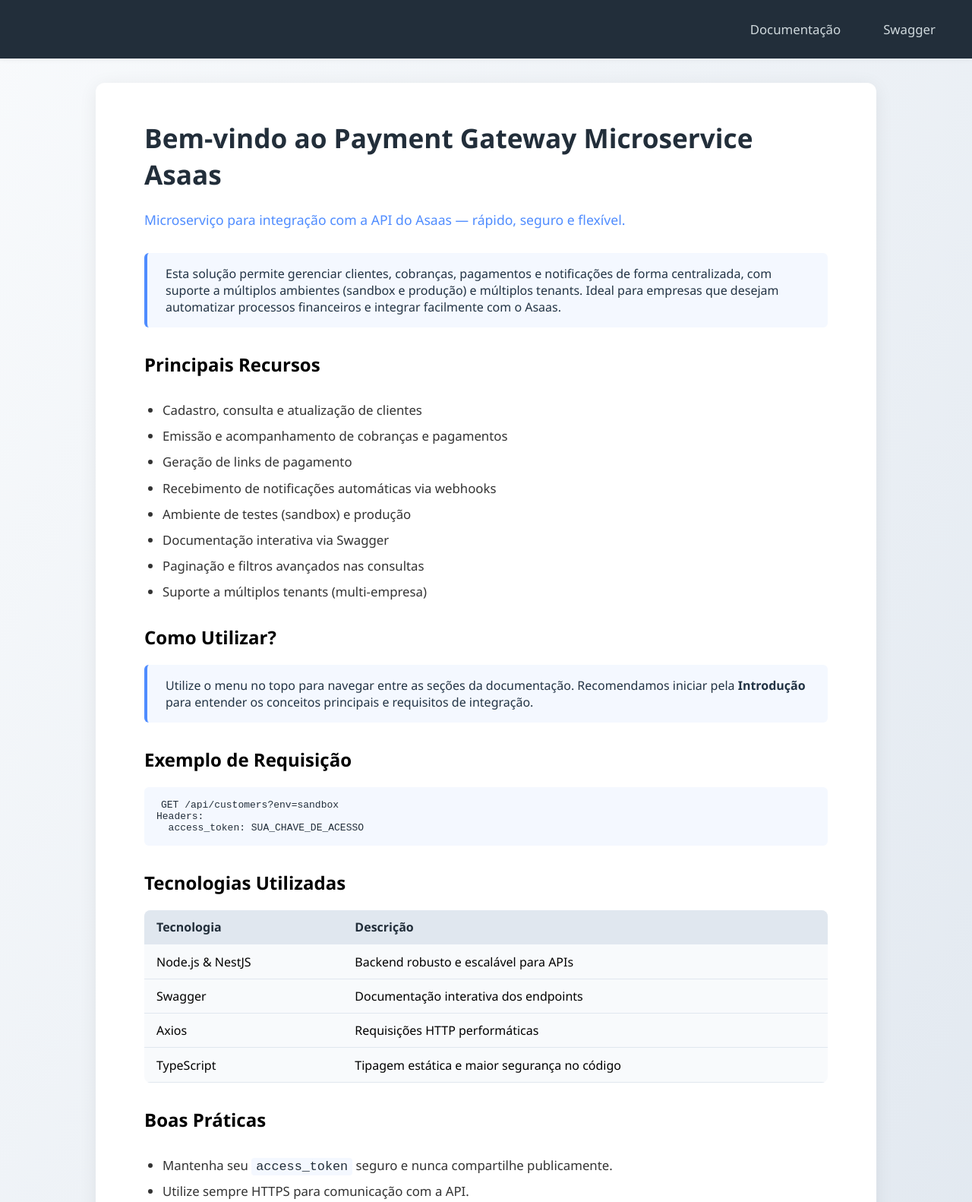
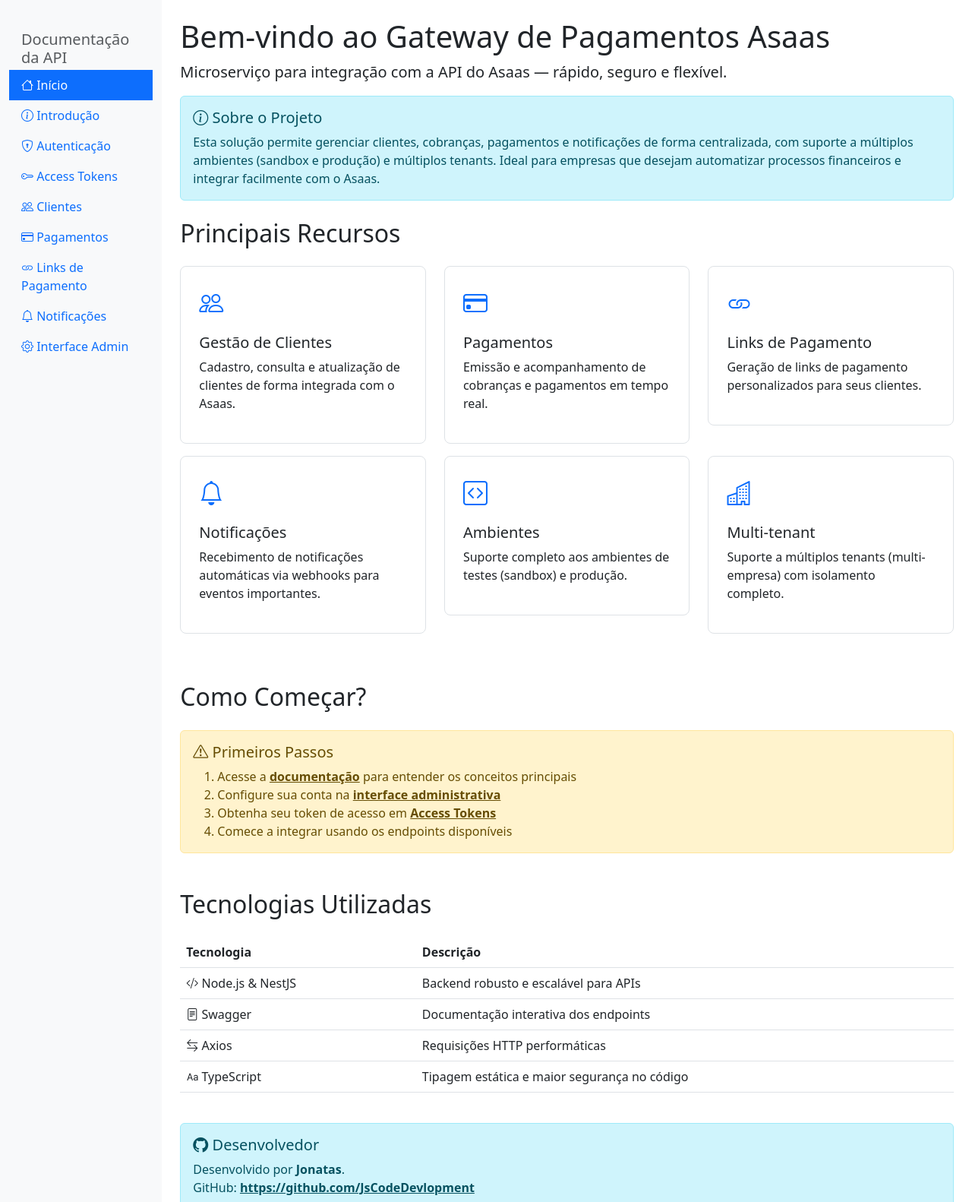
Before and after one commit to JsCodeDevlopment/asaas-payment-microservice, a website: page public/index.html in a window 1280 px wide. Shown: the top 1582 px of the page at 76% size. Drawn offline with nearby package versions, Linux system fonts and the light colour scheme.

Commit message:
refactor: update index.html to enhance layout and styling with Bootstrap, improve navigation structure, and modernize content presentation

```diff
--- a/public/index.html
+++ b/public/index.html
@@ -1,225 +1,267 @@
-<!doctype html>
+<!DOCTYPE html>
 <html lang="pt-BR">
 <head>
-    <meta charset="UTF-8" />
-    <meta name="viewport" content="width=device-width, initial-scale=1.0" />
-    <title>Payment Gateway Microservice Asaas</title>
+    <meta charset="UTF-8">
+    <meta name="viewport" content="width=device-width, initial-scale=1.0">
+    <title>Gateway de Pagamentos Asaas</title>
+    <link href="https://cdn.jsdelivr.net/npm/bootstrap@5.3.0/dist/css/bootstrap.min.css" rel="stylesheet">
+    <link href="https://cdn.jsdelivr.net/npm/bootstrap-icons@1.7.2/font/bootstrap-icons.css" rel="stylesheet">
     <style>
-      body {
-        margin: 0;
-        font-family: 'Segoe UI', Arial, sans-serif;
-        background: linear-gradient(120deg, #f8fafc 0%, #e0e7ef 100%);
-        min-height: 100vh;
-        display: flex;
-        flex-direction: column;
-      }
-      header {
-        width: 100%;
-        background: #222e3a;
-        color: #fff;
-        padding: 1.2rem 2rem;
-        box-sizing: border-box;
-        display: flex;
-        align-items: center;
-        justify-content: flex-end;
-        box-shadow: 0 2px 8px rgba(0, 0, 0, 0.04);
-        gap: 1.5rem;
-      }
-      header a {
-        color: #cfd8dc;
-        text-decoration: none;
-        font-weight: 500;
-        font-size: 1.05rem;
-        padding: 0.5rem 1rem;
-        border-radius: 4px;
-        transition:
-          background 0.2s,
-          color 0.2s;
-      }
-      header a:hover {
-        background: #4f8cff;
-        color: #fff;
-      }
-      main {
-        flex: 1;
-        padding: 3rem 4rem;
-        max-width: 900px;
-        margin: 2rem auto;
-        background: #fff;
-        border-radius: 12px;
-        box-shadow: 0 4px 24px rgba(0, 0, 0, 0.07);
-      }
-      h1 {
-        margin-top: 0;
-        font-size: 2.2rem;
-        color: #222e3a;
-      }
-      .subtitle {
-        color: #4f8cff;
-        font-size: 1.1rem;
+        .endpoint {
+            border-left: 4px solid #0d6efd;
+            padding-left: 1rem;
             margin-bottom: 2rem;
         }
-      ul.features {
-        margin: 2rem 0 2rem 1.5rem;
-        padding: 0;
-        color: #333;
+        .method {
+            font-weight: bold;
+            padding: 0.25rem 0.5rem;
+            border-radius: 0.25rem;
+            color: white;
         }
-      ul.features li {
-        margin-bottom: 0.7rem;
-        font-size: 1.05rem;
+        .get { background-color: #0d6efd; }
+        .post { background-color: #198754; }
+        .put { background-color: #fd7e14; }
+        .patch { background-color: #6f42c1; }
+        .delete { background-color: #dc3545; }
+        .required { color: #dc3545; }
+        .optional { color: #6c757d; }
+        .nav-link.active {
+            background-color: #0d6efd !important;
+            color: white !important;
         }
-      .info-box {
-        background: #f4f8ff;
-        border-left: 4px solid #4f8cff;
-        padding: 1rem 1.5rem;
-        border-radius: 6px;
-        margin-bottom: 2rem;
-        color: #234;
+        .nav-link {
+            color: #0d6efd;
         }
-      table {
-        border-collapse: collapse;
-        width: 100%;
-        margin-bottom: 2rem;
-        background: #f8fafc;
-        border-radius: 8px;
-        overflow: hidden;
-      }
-      th,
-      td {
-        border-bottom: 1px solid #e0e7ef;
-        padding: 0.7rem 1rem;
-        text-align: left;
-      }
-      th {
-        background: #e0e7ef;
-        color: #222e3a;
-        font-weight: 600;
-      }
-      code {
-        background: #f4f8ff;
-        color: #222e3a;
-        padding: 2px 6px;
-        border-radius: 4px;
-        font-size: 1em;
+        .nav-link:hover {
+            background-color: #e9ecef;
         }
         pre {
-        background: #f4f8ff;
+            background-color: #f8f9fa;
             padding: 1rem;
-        border-radius: 6px;
-        overflow-x: auto;
-        font-size: 1em;
-        margin-bottom: 2rem;
+            border-radius: 0.25rem;
         }
-      footer {
-        text-align: center;
-        padding: 1rem;
-        background-color: #c5c5c5;
-        margin-top: 2rem;
-        border-radius: 0 0 12px 12px;
-        color: #234;
+        .environment-badge {
+            font-size: 0.8rem;
+            padding: 0.25rem 0.5rem;
+            border-radius: 0.25rem;
+            margin-left: 0.5rem;
         }
-      @media (max-width: 900px) {
-        main {
-          margin: 1rem;
-          padding: 2rem 1rem;
+        .sandbox { background-color: #ffc107; color: #000; }
+        .prod { background-color: #198754; color: #fff; }
+        .feature-card {
+            border: 1px solid #dee2e6;
+            border-radius: 0.5rem;
+            padding: 1.5rem;
+            margin-bottom: 1rem;
+            transition: transform 0.2s, box-shadow 0.2s;
         }
-        header {
-          flex-direction: column;
-          align-items: flex-end;
-          padding: 1rem;
-          gap: 0.5rem;
+        .feature-card:hover {
+            transform: translateY(-5px);
+            box-shadow: 0 4px 12px rgba(0,0,0,0.1);
         }
+        .feature-icon {
+            font-size: 2rem;
+            color: #0d6efd;
+            margin-bottom: 1rem;
         }
     </style>
 </head>
 <body>
-    <header>
-      <a href="/documentation/index.html">Documentação</a>
-      <a href="/docs">Swagger</a>
-    </header>
-    <main>
-      <h1>Bem-vindo ao Payment Gateway Microservice Asaas</h1>
-      <div class="subtitle">
-        Microserviço para integração com a API do Asaas — rápido, seguro e
-        flexível.
+    <div class="container-fluid">
+        <div class="row">
+            <!-- Sidebar -->
+            <nav class="col-md-3 col-lg-2 d-md-block bg-light sidebar collapse" style="min-height: 100vh;">
+                <div class="position-sticky pt-3">
+                    <h5 class="sidebar-heading px-3 mt-4 mb-1 text-muted">
+                        <span>Documentação da API</span>
+                    </h5>
+                    <ul class="nav flex-column">
+                        <li class="nav-item">
+                            <a class="nav-link active" href="/">
+                                <i class="bi bi-house"></i> Início
+                            </a>
+                        </li>
+                        <li class="nav-item">
+                            <a class="nav-link" href="/documentation/introduction.html">
+                                <i class="bi bi-info-circle"></i> Introdução
+                            </a>
+                        </li>
+                        <li class="nav-item">
+                            <a class="nav-link" href="/documentation/authentication.html">
+                                <i class="bi bi-shield-lock"></i> Autenticação
+                            </a>
+                        </li>
+                        <li class="nav-item">
+                            <a class="nav-link" href="/documentation/access-tokens.html">
+                                <i class="bi bi-key"></i> Access Tokens
+                            </a>
+                        </li>
+                        <li class="nav-item">
+                            <a class="nav-link" href="/documentation/customers.html">
+                                <i class="bi bi-people"></i> Clientes
+                            </a>
+                        </li>
+                        <li class="nav-item">
+                            <a class="nav-link" href="/documentation/payments.html">
+                                <i class="bi bi-credit-card"></i> Pagamentos
+                            </a>
+                        </li>
+                        <li class="nav-item">
+                            <a class="nav-link" href="/documentation/payment-links.html">
+                                <i class="bi bi-link"></i> Links de Pagamento
+                            </a>
+                        </li>
+                        <li class="nav-item">
+                            <a class="nav-link" href="/documentation/notifications.html">
+                                <i class="bi bi-bell"></i> Notificações
+                            </a>
+                        </li>
+                        <li class="nav-item">
+                            <a class="nav-link" href="/documentation/admin.html">
+                                <i class="bi bi-gear"></i> Interface Admin
+                            </a>
+                        </li>
+                    </ul>
                 </div>
-      <div class="info-box">
-        Esta solução permite gerenciar clientes, cobranças, pagamentos e
-        notificações de forma centralizada, com suporte a múltiplos ambientes
-        (sandbox e produção) e múltiplos tenants. Ideal para empresas que
-        desejam automatizar processos financeiros e integrar facilmente com o
-        Asaas.
+            </nav>
+
+            <!-- Main content -->
+            <main class="col-md-9 ms-sm-auto col-lg-10 px-md-4 py-4">
+                <h1>Bem-vindo ao Gateway de Pagamentos Asaas</h1>
+                <p class="lead">Microserviço para integração com a API do Asaas — rápido, seguro e flexível.</p>
+
+                <div class="alert alert-info mb-4">
+                    <h5><i class="bi bi-info-circle"></i> Sobre o Projeto</h5>
+                    <p class="mb-0">
+                        Esta solução permite gerenciar clientes, cobranças, pagamentos e notificações de forma centralizada,
+                        com suporte a múltiplos ambientes (sandbox e produção) e múltiplos tenants. Ideal para empresas que
+                        desejam automatizar processos financeiros e integrar facilmente com o Asaas.
+                    </p>
                 </div>
-      <h2>Principais Recursos</h2>
-      <ul class="features">
-        <li>Cadastro, consulta e atualização de clientes</li>
-        <li>Emissão e acompanhamento de cobranças e pagamentos</li>
-        <li>Geração de links de pagamento</li>
-        <li>Recebimento de notificações automáticas via webhooks</li>
-        <li>Ambiente de testes (sandbox) e produção</li>
-        <li>Documentação interativa via Swagger</li>
-        <li>Paginação e filtros avançados nas consultas</li>
-        <li>Suporte a múltiplos tenants (multi-empresa)</li>
-      </ul>
-      <h2>Como Utilizar?</h2>
-      <div class="info-box">
-        Utilize o menu no topo para navegar entre as seções da documentação.
-        Recomendamos iniciar pela <strong>Introdução</strong> para entender os
-        conceitos principais e requisitos de integração.
+
+                <h2 class="mb-4">Principais Recursos</h2>
+                <div class="row">
+                    <div class="col-md-6 col-lg-4">
+                        <div class="feature-card">
+                            <div class="feature-icon">
+                                <i class="bi bi-people"></i>
                             </div>
-      <h2>Exemplo de Requisição</h2>
-      <pre><code>GET /api/customers?env=sandbox
-Headers:
-  access_token: SUA_CHAVE_DE_ACESSO</code></pre>
-      <h2>Tecnologias Utilizadas</h2>
-      <table>
+                            <h5>Gestão de Clientes</h5>
+                            <p>Cadastro, consulta e atualização de clientes de forma integrada com o Asaas.</p>
+                        </div>
+                    </div>
+                    <div class="col-md-6 col-lg-4">
+                        <div class="feature-card">
+                            <div class="feature-icon">
+                                <i class="bi bi-credit-card"></i>
+                            </div>
+                            <h5>Pagamentos</h5>
+                            <p>Emissão e acompanhamento de cobranças e pagamentos em tempo real.</p>
+                        </div>
+                    </div>
+                    <div class="col-md-6 col-lg-4">
+                        <div class="feature-card">
+                            <div class="feature-icon">
+                                <i class="bi bi-link"></i>
+                            </div>
+                            <h5>Links de Pagamento</h5>
+                            <p>Geração de links de pagamento personalizados para seus clientes.</p>
+                        </div>
+                    </div>
+                    <div class="col-md-6 col-lg-4">
+                        <div class="feature-card">
+                            <div class="feature-icon">
+                                <i class="bi bi-bell"></i>
+                            </div>
+                            <h5>Notificações</h5>
+                            <p>Recebimento de notificações automáticas via webhooks para eventos importantes.</p>
+                        </div>
+                    </div>
+                    <div class="col-md-6 col-lg-4">
+                        <div class="feature-card">
+                            <div class="feature-icon">
+                                <i class="bi bi-code-square"></i>
+                            </div>
+                            <h5>Ambientes</h5>
+                            <p>Suporte completo aos ambientes de testes (sandbox) e produção.</p>
+                        </div>
+                    </div>
+                    <div class="col-md-6 col-lg-4">
+                        <div class="feature-card">
+                            <div class="feature-icon">
+                                <i class="bi bi-building"></i>
+                            </div>
+                            <h5>Multi-tenant</h5>
+                            <p>Suporte a múltiplos tenants (multi-empresa) com isolamento completo.</p>
+                        </div>
+                    </div>
+                </div>
+
+                <h2 class="mt-5 mb-4">Como Começar?</h2>
+                <div class="alert alert-warning">
+                    <h5><i class="bi bi-exclamation-triangle"></i> Primeiros Passos</h5>
+                    <ol class="mb-0">
+                        <li>Acesse a <a href="/documentation/introduction.html" class="alert-link">documentação</a> para entender os conceitos principais</li>
+                        <li>Configure sua conta na <a href="/documentation/admin.html" class="alert-link">interface administrativa</a></li>
+                        <li>Obtenha seu token de acesso em <a href="/documentation/access-tokens.html" class="alert-link">Access Tokens</a></li>
+                        <li>Comece a integrar usando os endpoints disponíveis</li>
+                    </ol>
+                </div>
+
+                <h2 class="mt-5 mb-4">Tecnologias Utilizadas</h2>
+                <div class="table-responsive">
+                    <table class="table">
+                        <thead>
                             <tr>
                                 <th>Tecnologia</th>
                                 <th>Descrição</th>
                             </tr>
+                        </thead>
+                        <tbody>
                             <tr>
-          <td>Node.js &amp; NestJS</td>
+                                <td><i class="bi bi-code-slash"></i> Node.js & NestJS</td>
                                 <td>Backend robusto e escalável para APIs</td>
                             </tr>
                             <tr>
-          <td>Swagger</td>
+                                <td><i class="bi bi-file-text"></i> Swagger</td>
                                 <td>Documentação interativa dos endpoints</td>
                             </tr>
                             <tr>
-          <td>Axios</td>
+                                <td><i class="bi bi-arrow-left-right"></i> Axios</td>
                                 <td>Requisições HTTP performáticas</td>
                             </tr>
                             <tr>
-          <td>TypeScript</td>
+                                <td><i class="bi bi-type"></i> TypeScript</td>
                                 <td>Tipagem estática e maior segurança no código</td>
                             </tr>
+                        </tbody>
                     </table>
-      <h2>Boas Práticas</h2>
-      <ul class="features">
-        <li>
-          Mantenha seu <code>access_token</code> seguro e nunca compartilhe
-          publicamente.
-        </li>
-        <li>Utilize sempre HTTPS para comunicação com a API.</li>
-        <li>Implemente tratamento de erros para respostas inesperadas.</li>
-        <li>Consulte a documentação Swagger para exemplos detalhados.</li>
-      </ul>
-      <h2>Desenvolvedor</h2>
-      <div class="info-box">
-        Desenvolvido por <strong>Jonatas</strong>.<br />
-        GitHub:
-        <a href="https://github.com/JsCodeDevlopment" target="_blank"
-          >https://github.com/JsCodeDevlopment</a
-        >
+                </div>
+
+                <div class="alert alert-info mt-4">
+                    <h5><i class="bi bi-github"></i> Desenvolvedor</h5>
+                    <p class="mb-0">
+                        Desenvolvido por <strong>Jonatas</strong>.<br>
+                        GitHub: <a href="https://github.com/JsCodeDevlopment" target="_blank" class="alert-link">https://github.com/JsCodeDevlopment</a>
+                    </p>
                 </div>
             </main>
-    <footer>
-      <p>
-        &copy; <span id="year"></span> Jonatas. Todos os direitos reservados.
-      </p>
+        </div>
+    </div>
+
+    <script src="https://cdn.jsdelivr.net/npm/bootstrap@5.3.0/dist/js/bootstrap.bundle.min.js"></script>
     <script>
-        document.getElementById('year').textContent = new Date().getFullYear();
+        // Ativa o link da página atual
+        document.addEventListener('DOMContentLoaded', function() {
+            const currentPage = window.location.pathname;
+            const navLinks = document.querySelectorAll('.nav-link');
+
+            navLinks.forEach(link => {
+                if (link.getAttribute('href') === currentPage) {
+                    link.classList.add('active');
+                }
+            });
+        });
     </script>
-    </footer>
 </body>
 </html>
```
Lines whose indentation alone changed are shown as unchanged.
